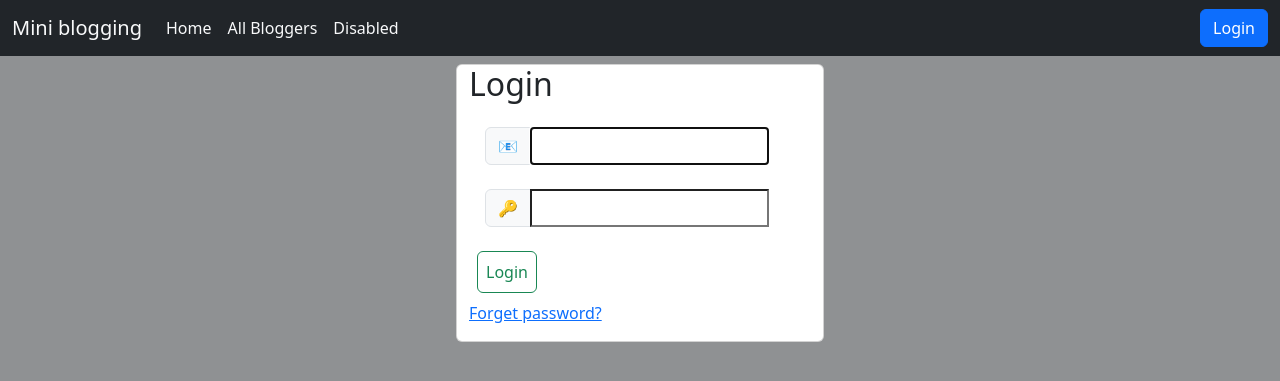
After one commit to AlbatrossMullick/miniBlog, a Django app: page /accounts/login/ in a window 1280 px wide. The commit adds this page. Shown: the top 381 px of the page. Run offline with Django 5.2, Linux system fonts and the light colour scheme.

Commit message:
login/logout created and comment box added. comment functionality yet to add.

```diff
--- a/myblog/blog/templates/base_template.html
+++ b/myblog/blog/templates/base_template.html
@@ -11,7 +11,7 @@
     <title>Blog</title>
     {% endblock %}
 </head>
-<body class="bg-primary bg-dark bg-gradient bg-opacity-50">
+<body class="bg-primary bg-dark bg-opacity-50">
     <nav class="navbar navbar-expand-lg bg-dark sticky-top">
         <div class="container-fluid">
           <a class="navbar-brand text-light" href="">Mini blogging</a>
@@ -32,12 +32,21 @@
               </li>
             </ul>
             {% endblock %}
-            <a class="btn btn-primary" aria-disabled="true">Login</a>
+            {% if user.is_authenticated %}
+              <a href="#" class="nav-link text-light p-2 mx-2"><strong>Welcome</strong>, {% if user.first_name and user.last_name %} {{user.first_name|capfirst}} {{user.last_name|capfirst}} {% else %} {{user.username}} {% endif %}</a>
+              <form id="logout-form" method="post" action="{% url 'admin:logout' %}">
+                {% csrf_token %}
+                <button type="submit" class="btn btn-danger">Logout</button>
+              </form>
+            {% else %}
+              <a href="{% url "login" %}" class="btn btn-primary" >Login</a>
+            {% endif %}
+
           </div>
         </div>
       </nav>
 
-    <div align="center">{% block content %}{% endblock %}</div>
+    <div class="container">{% block content %}{% endblock %}</div>
 
       <script src="https://cdn.jsdelivr.net/npm/bootstrap@5.3.3/dist/js/bootstrap.bundle.min.js" integrity="sha384-YvpcrYf0tY3lHB60NNkmXc5s9fDVZLESaAA55NDzOxhy9GkcIdslK1eN7N6jIeHz" crossorigin="anonymous"></script>
 </body>
--- a/myblog/myblog/urls.py
+++ b/myblog/myblog/urls.py
@@ -21,6 +21,9 @@ import django.contrib.auth
 import django.contrib.auth.urls
 from django.urls import path, include
 from django.views.generic import RedirectView
+from django.conf import settings
+from django.conf.urls.static import static
+
 
 urlpatterns = [
     path('admin/', admin.site.urls),
@@ -32,15 +35,6 @@ urlpatterns += [
 
 ]
 
-from django.conf import settings
-from django.conf.urls.static import static
-
-urlpatterns += static(settings.STATIC_URL,  document_root=settings.STATIC_ROOT)
-
-
-
-
-
 # urlpatterns += [
 
 # ]
@@ -50,3 +44,6 @@ urlpatterns += static(settings.STATIC_URL,  document_root=settings.STATIC_ROOT)
 urlpatterns += [
     path('accounts/', include('django.contrib.auth.urls')),
 ]
+
+
+urlpatterns += static(settings.STATIC_URL,  document_root=settings.STATIC_ROOT)
--- /dev/null
+++ b/myblog/templates/registration/login.html
@@ -0,0 +1,47 @@
+{% extends "base_template.html" %}
+
+{% block content %}
+<div class="row m-2">
+<div class="col"></div>
+<div class="card col">
+    <div><h2>Login</h2></div>
+        {% if form.errors %}
+            <p>
+                Your username and password didn't match. Please try again.
+            </p>
+        {% endif %}
+        {% if next %}
+            {% if user.is_authenticated %}
+                <p>Your account doesn't have access to this page. To proceed,
+                please login with an account that has access.</p>
+            {% else %}
+                <p>Please login to see this page.</p>
+            {% endif %}
+        {% endif %}
+
+    <form class="form-floating align-middle" method="post" action="{% url "login" %}">
+        {% csrf_token %}
+        <div class="col-auto p-2 m-2">
+            <label class="visually-hidden" for="{{ form.username.id_for_label }}">Username</label>
+            <div class="input-group">
+              <div class="input-group-text">📧</div>
+              {{ form.username}}
+            </div>
+        </div>
+        <div class="col-auto p-2 m-2">
+            <label class="visually-hidden" for="{{ form.password.id_for_label }}">Password</label>
+            <div class="input-group">
+              <div class="input-group-text">🔑</div>
+              {{ form.password }}
+            </div>
+        </div>
+        <div class="col-auto">
+        <button type="submit" class="btn btn-outline-success p-2 m-2 ">Login</button>
+        <input type="hidden" name="next" value="{{ next }}">
+        </div>
+    </form>
+    <p><a href="{% url 'password_reset' %}">Forget password?</a></p>
+</div>
+<div class="col"></div>
+</div>
+{% endblock %}
```
Also changed, not shown: myblog/blog/templates/index.html (+13 -2 lines), myblog/myblog/settings.py (+6 -2 lines), myblog/templates/registration/logged_out.html (added, +13 -0 lines).
